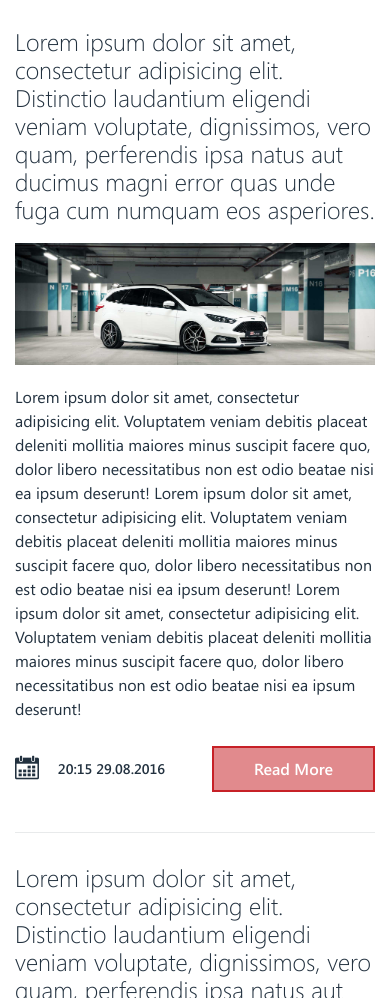
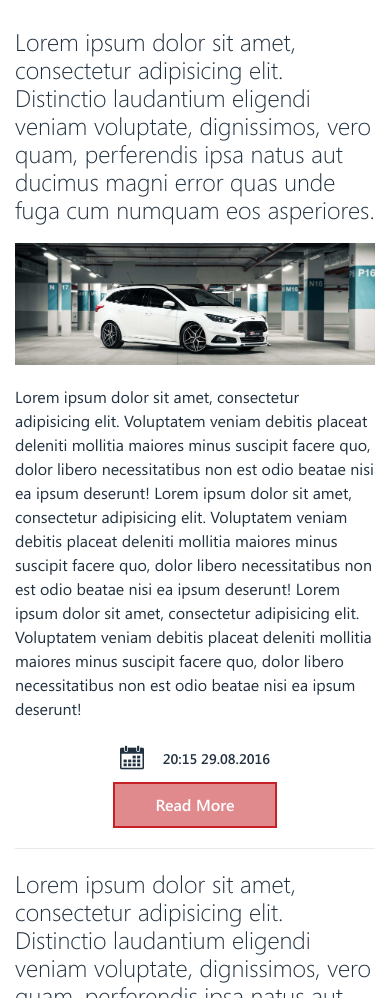
Before and after one commit to mentikora/sstunning, a plain HTML site: page news.html in a window 390 px wide. Shown: the part 102-1100 px from the top of the page. Drawn offline with Linux system fonts and the light colour scheme; files whose address does not match are found by name.

Commit message:
news responsive

```diff
--- a/css/news.css
+++ b/css/news.css
@@ -49,3 +49,16 @@
   .news_block .btn_style{
     float: right;
   }
+
+@media(max-width: 767px){
+  .news_block{
+    padding-bottom: 20px;
+    padding-top: 20px;
+  }
+  .news_block .ck_editor{ margin-bottom: 15px; }
+  .news_block .clearfix{
+    text-align: center;
+  }
+  .news_block .date,
+  .news_block .btn_style{ float: none; }
+}
```
